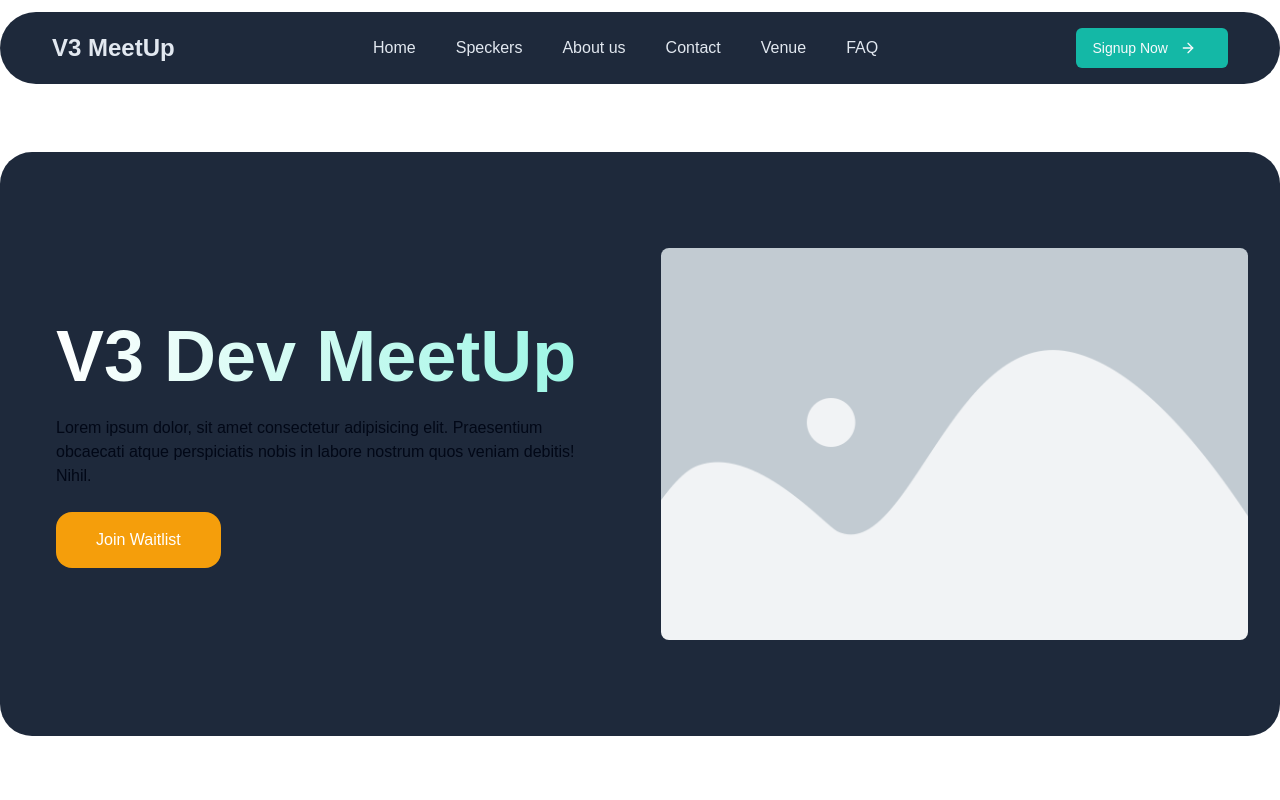
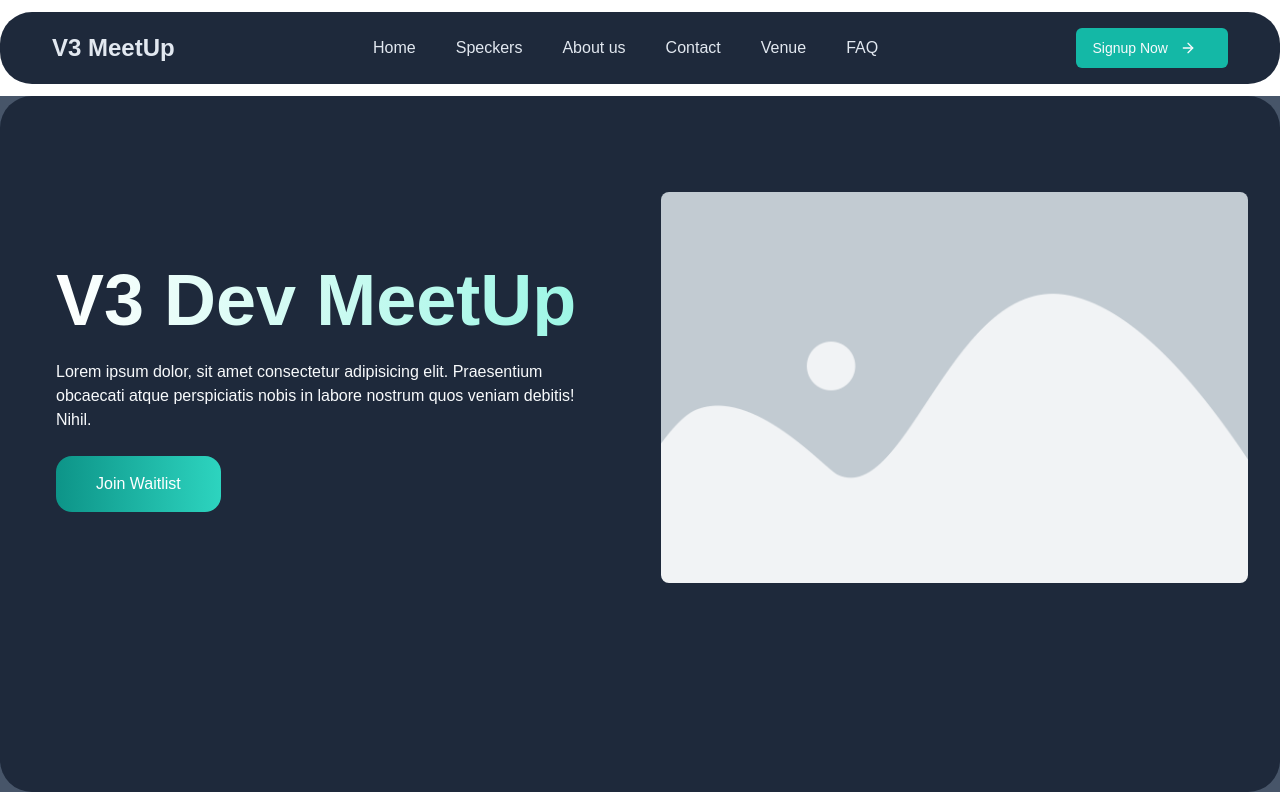
Before and after one commit to kiyakebe/dev-meetup-v3-front, a Next.js app: page / in a window 1280 px wide. Built offline with nearby package versions, Linux system fonts and the light colour scheme.

Commit message:
Update Hero and Header components with styling improvements

```diff
--- a/src/components/lading-page/Hero.tsx
+++ b/src/components/lading-page/Hero.tsx
@@ -3,15 +3,15 @@ import Link from "next/link";
 
 const Hero = () => {
   return (
-    <section className="min-h-[87vh] flex items-center overflow-x-hidden relative">
-      <div className="lg:container h-full mx-auto  px-4 sm:px-6 lg:px-8 md:py-24 md:lg:py-24 lg:max-w-[1440px] bg-slate-800 rounded-[2rem]">
-        <div className="flex flex-col  gap-x-10 md:flex-row">
+    <section className="min-h-[87vh] bg-slate-600 overflow-x-hidden relative">
+      <div className="min-h-[87vh] mx-auto  px-4 sm:px-6 lg:px-8 md:py-24 md:lg:py-24 lg:max-w-[1440px] bg-slate-800 rounded-[2rem]">
+        <div className="flex flex-col gap-x-10 md:flex-row">
           <div className=" md:w-1/2 p-6 grid place-items-center">
             <div className="flex flex-col justify-center space-y-6">
               <h1 className="text-2xl md:text-3xl lg:text-7xl font-bold bg-gradient-to-r from-white via-team-50 to-teal-200 bg-clip-text text-transparent">
                 V3 Dev MeetUp
               </h1>
-              <p className="">
+              <p className="text-slate-50">
                 Lorem ipsum dolor, sit amet consectetur adipisicing elit.
                 Praesentium obcaecati atque perspiciatis nobis in labore nostrum
                 quos veniam debitis! Nihil.
@@ -19,13 +19,14 @@ const Hero = () => {
               <div className="relative space-x-6">
                 <Link
                   href="/waitlist"
-                  className="bg-amber-500 text-white inline-block py-4 px-10 rounded-2xl"
+                  className="bg-gradient-to-r from-teal-600 to-teal-400 text-white inline-block py-4 px-10 rounded-2xl"
                 >
                   Join Waitlist
                 </Link>
               </div>
             </div>
           </div>
+
           <div className="md:w-1/2 grid place-items-center">
             <Image
               src="/placeholder.png?height=600&width=600"
--- a/src/components/layout/Header.tsx
+++ b/src/components/layout/Header.tsx
@@ -15,7 +15,7 @@ const Header = () => {
 
   return (
     <header id="Home" className={`sticky-header bg-white py-3`}>
-      <div className="lg:container mx-auto px-4 sm:px-6 lg:px-8 lg:max-w-[1440px] bg-slate-800 rounded-[20rem]">
+      <div className="lg:container mx-auto px-4 sm:px-6 lg:px-8 lg:max-w-[1440px] bg-slate-800 rounded-[2rem]">
         <div className="flex justify-between items-center py-4 p-6 md:space-x-10 md:px-5">
           <div className="flex justify-start">
             <a
@@ -76,7 +76,7 @@ const Header = () => {
           </div>
           <div className="pt-4 pb-3 border-t border-gray-200">
             <Link href="/login">
-              <button className="w-full bg-amber-500 hover:bg-ammber-600 text-white font-semibold py-2 px-4 rounded-lg">
+              <button className="w-full bg-teal-500 hover:bg-teal-600 text-white font-semibold py-2 px-4 rounded-lg">
                 Signup Now
               </button>
             </Link>
```
